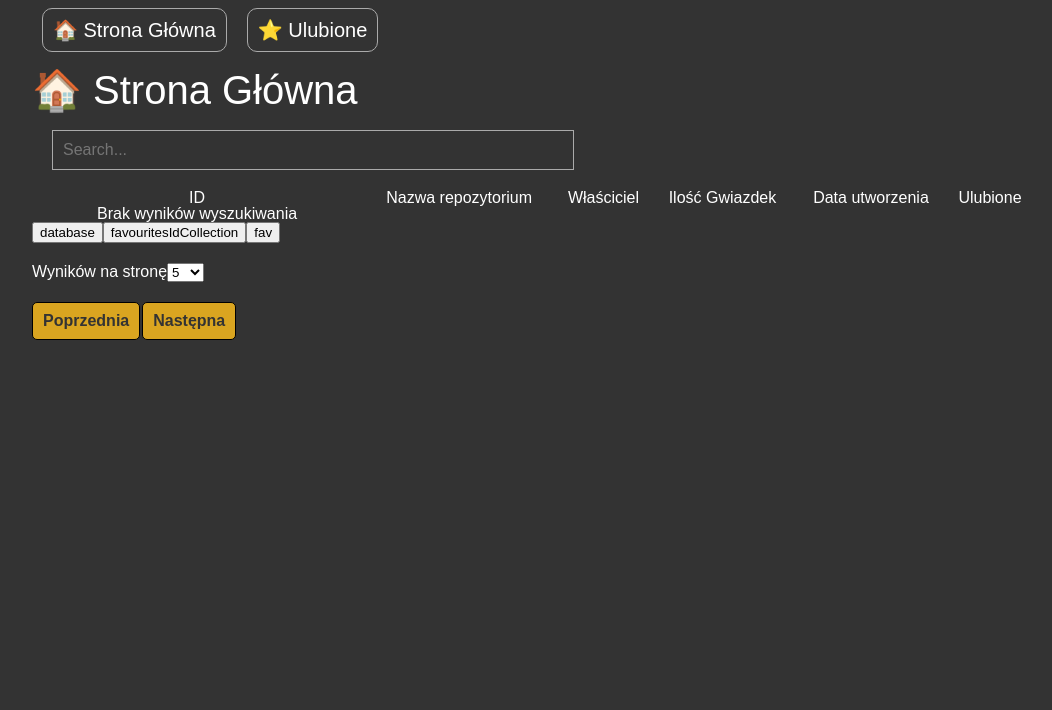
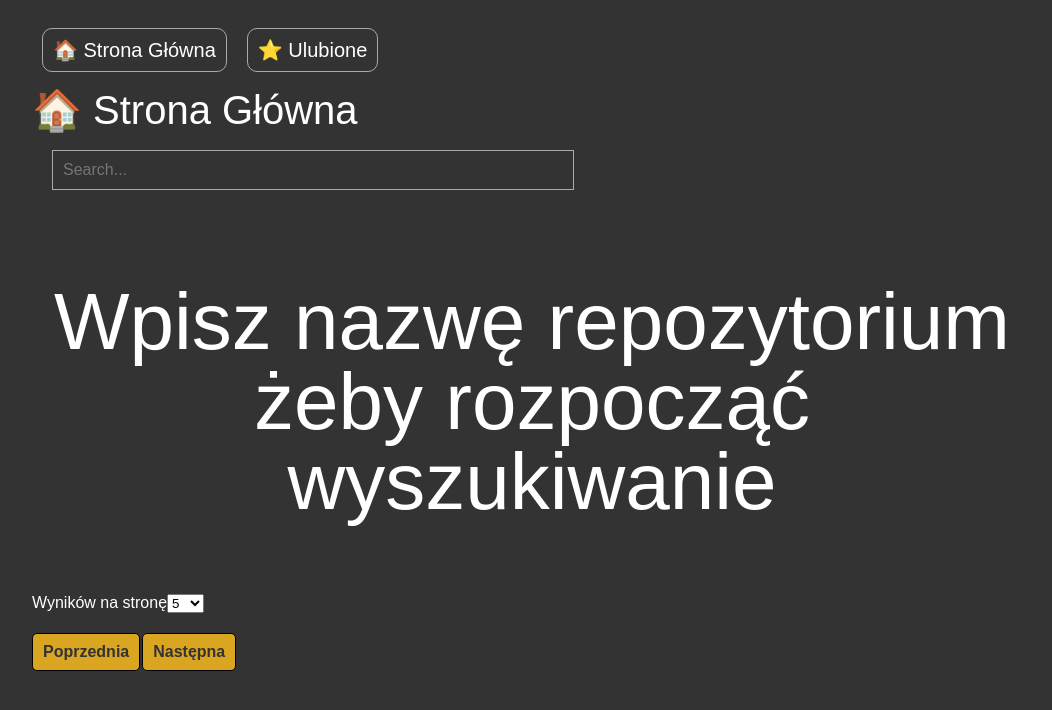
Before and after one commit to Jinpai666/GithubApi, a React (Create React App) app: page / in a window 1280 px wide. Shown: the top 710 px of the page, without its empty margins (108-1160 px from the left). Built offline with nearby package versions, Linux system fonts and the light colour scheme.

Commit message:
add welcome message

```diff
--- a/src/Main.js
+++ b/src/Main.js
@@ -6,8 +6,9 @@ import MainTable from "./MainTable";
 
 export default function Main(){
 //general states
-    const [searchValue, setSearchValue] = useState('')
-    const [searchInput, setSearchInput] = useState('')
+    const searchValueFromSession = sessionStorage.getItem('searchResult');
+    const [searchValue, setSearchValue] = useState(searchValueFromSession ? searchValueFromSession : '');
+    const [searchInput, setSearchInput] = useState('');
     const [database, setDatabase] = useState(null);
 //paginate states
     const [rowsPerPage, setRowsPerPage] = useState(5);
@@ -38,18 +39,21 @@ export default function Main(){
                 onKeyPress={event => {
                     if (event.key === 'Enter') {
                         setSearchValue(searchInput);
+                        sessionStorage.setItem('searchResult',searchInput);
                     }
                 }}
             />
             {pageCount > 0 && <p className={"main__pageCount"}> {`Strona ${pageNr + 1} z ${pageCount}`}</p>}
-
-                <MainTable
+            {searchValue
+                ? <MainTable
                     database={database}
                     setDatabase={setDatabase}
-                    pagesVisited={ pagesVisited }
-                    rowsPerPage={ rowsPerPage }
+                    pagesVisited={pagesVisited}
+                    rowsPerPage={rowsPerPage}
                     searchValue={searchValue}
                 />
+                : <h2 className={"main__greeting"}>Wpisz nazwę repozytorium żeby rozpocząć wyszukiwanie</h2>
+            }
             <Selection setRows={setRowsPerPage} setPage={setPageNr}/>
             <ReactPaginate
                 containerClassName="main__pagination"
@@ -62,6 +66,7 @@ export default function Main(){
                 onPageChange={changePage}
                 pageCount={pageCount}
             />
+            {/*<button onClick={()=> console.log(sessionStorage.getItem('searchResult'))}>test</button>*/}
         </div>
     )
 
--- a/src/ResultTable.js
+++ b/src/ResultTable.js
@@ -1,4 +1,5 @@
 import React, { useState, useEffect } from "react";
+import {Link} from "react-router-dom";
 
 const getDate = (date) => {
     return date.slice(0,10).split('-').reverse().join('.')
@@ -48,7 +49,7 @@ export default function ResultTable({database, pagesVisited, rowsPerPage}){
                 ? database.slice(pagesVisited, Number(pagesVisited) + Number(rowsPerPage)).map((item, idx) =>
                     <tr  className={"main__tableRow"}   key={idx} >
                         <td className={"main__tableCell"}>{item.id}</td>
-                        <td className={"main__tableCell"}>{item.name}</td>
+                        <td className={"main__tableCell"}><Link className={"main__repositoryName"} to={`/favourites/:id${item.id}`}>{item.name}</Link></td>
                         <td className={"main__tableCell"}>
                             <div className={"main__userContainer"}>
                                 <img
@@ -69,16 +70,13 @@ export default function ResultTable({database, pagesVisited, rowsPerPage}){
                             }
                         </td>
                     </tr>
-                )
+                                )
                 : <tr>
                     <th>Brak wyników wyszukiwania</th>
+
                 </tr>
             }
             </tbody>
-            <button onClick={() => console.log(database)} >database</button>
-            <button onClick={() => console.log(favouritesIdCollection)} >favouritesIdCollection</button>
-            <button onClick={() => console.log(favourites)} >fav</button>
-
         </>
 
     )}
--- a/src/scss/_header.scss
+++ b/src/scss/_header.scss
@@ -1,6 +1,6 @@
 .header{
   padding: 1rem;
-  margin-top: 1rem;
+  margin-top: 3rem;
   margin-bottom: 2rem;
 
   &__link{
--- a/src/scss/_mainPage.scss
+++ b/src/scss/_mainPage.scss
@@ -3,7 +3,15 @@
     &__section{
         display: flex;
         flex-direction: column;
-
+    }
+    &__greeting{
+        display: flex;
+        height:30vw;
+        margin: auto;
+        justify-content: center;
+        align-items: center;
+        font-size: 8rem;
+        text-align: center;
     }
     &__searchbox{
         width: 50%;
@@ -16,7 +24,8 @@
         margin: 2rem;
     }
     &__selection{
-        margin-top: 2rem;
+        //margin-top: 2rem;
+        //background-color: transparent;
     }
     &__pagination{
         display: flex;
@@ -54,8 +63,11 @@
         display: flex;
         align-items: center;
     }
-    &__username{
+    &__repositoryName{
+        color: goldenrod;
+        font-weight: bold;
     }
+
     &__tableCell{
         border: 1px solid #aaa;
         padding: 1rem;
--- a/src/scss/main.scss
+++ b/src/scss/main.scss
@@ -18,6 +18,6 @@ body{
 
 }
 .container{
-  width: 1000px;
+  max-width: 1000px;
 
 }
```
